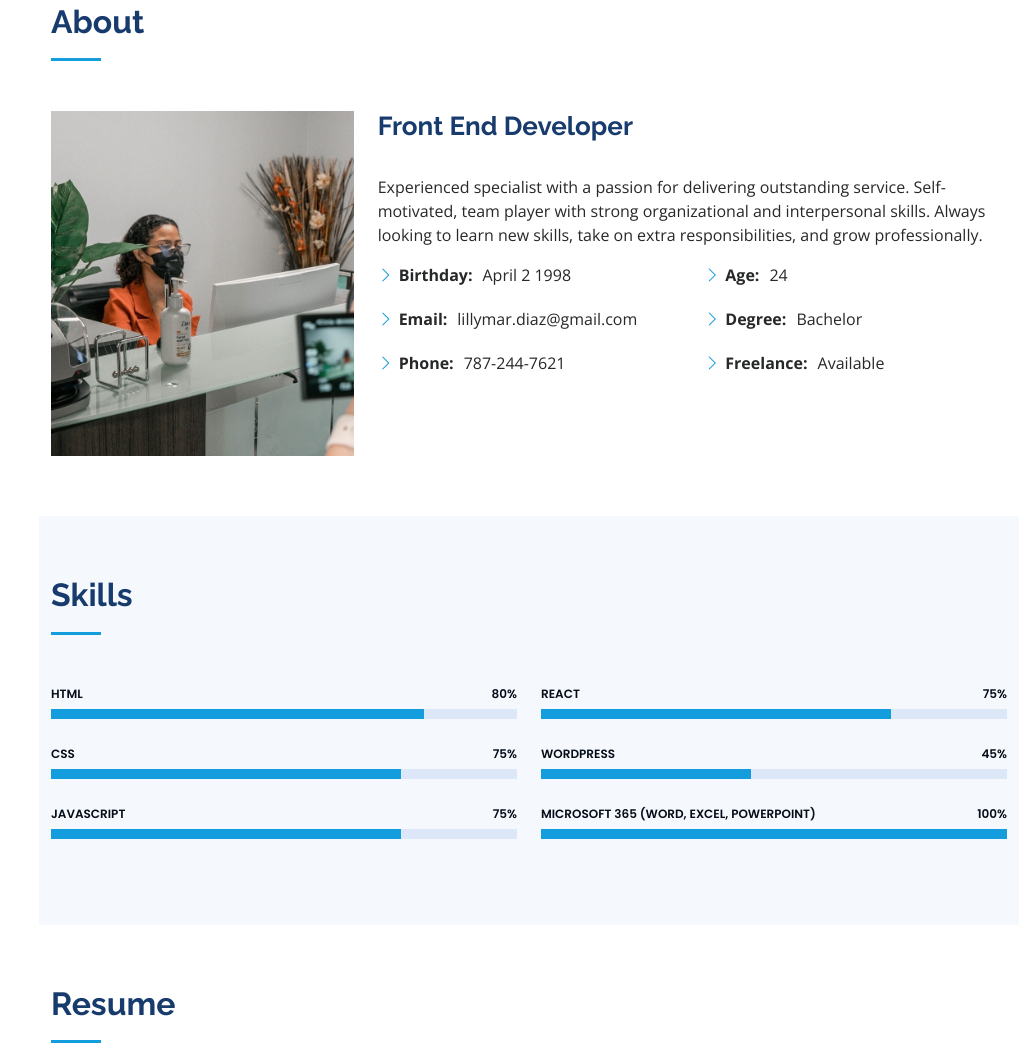
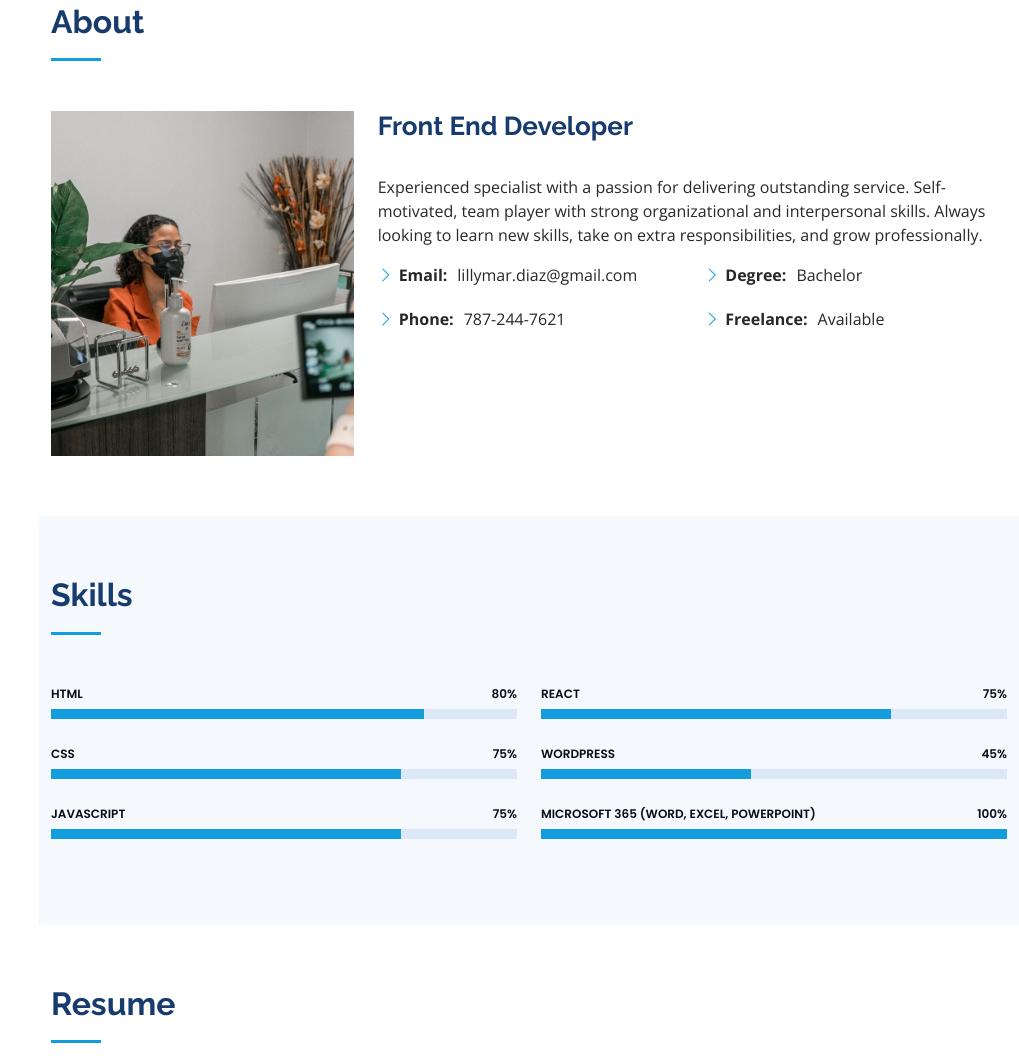
Before and after one commit to Lillymar/myPortfolio, a plain HTML site: page index.html in a window 1280 px wide. Shown: the part 857-1920 px from the top of the page, without its empty margins (261-1280 px from the left). Drawn offline with nearby package versions, Linux system fonts and the light colour scheme.

Commit message:
removed info

```diff
--- a/index.html
+++ b/index.html
@@ -97,14 +97,12 @@
             <div class="row">
               <div class="col-lg-6">
                 <ul>
-                  <li><i class="bi bi-chevron-right"></i> <strong>Birthday:</strong> <span>April 2 1998</span></li>
                   <li><i class="bi bi-chevron-right"></i> <strong>Email:</strong> <span>lillymar.diaz@gmail.com</span></li>
                   <li><i class="bi bi-chevron-right"></i> <strong>Phone:</strong> <span>787-244-7621</span></li>
                 </ul>
               </div>
               <div class="col-lg-6">
                 <ul>
-                  <li><i class="bi bi-chevron-right"></i> <strong>Age:</strong> <span>24</span></li>
                   <li><i class="bi bi-chevron-right"></i> <strong>Degree:</strong> <span>Bachelor</span></li>
                   <li><i class="bi bi-chevron-right"></i> <strong>Freelance:</strong> <span>Available</span></li>
                 </ul>
```
